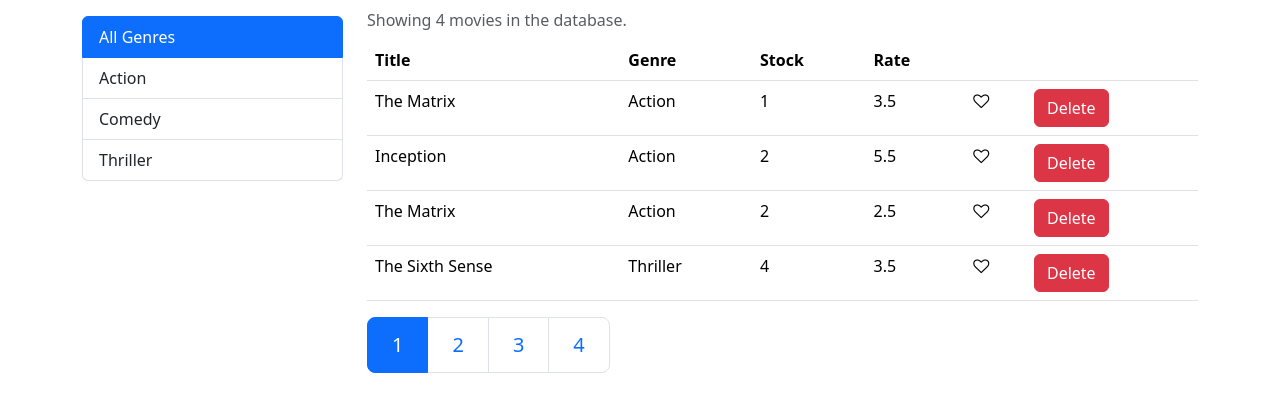
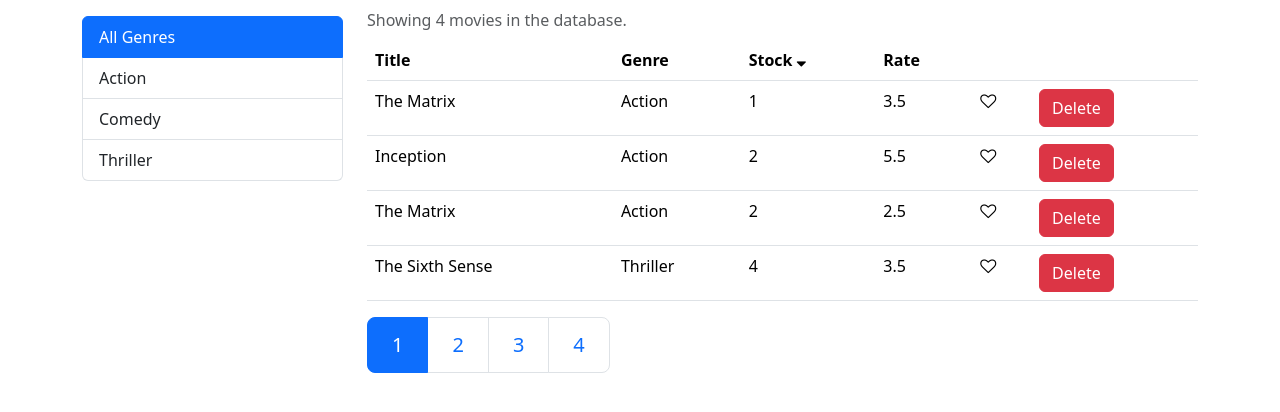
Before and after one commit to marstas/vidly, a React (Create React App) app: page / in a window 1280 px wide. Both pictures are taken after a click on the element "Stock". Shown: the top 412 px of the page. Built offline with nearby package versions, Linux system fonts and the light colour scheme.

Commit message:
Refactor SortCoplumn state; Implement sort icons

```diff
--- a/src/components/Movies.tsx
+++ b/src/components/Movies.tsx
@@ -6,6 +6,11 @@ import { getOnePage } from '../utils';
 import ListGroup from './common/ListGroup';
 import Pagination from './common/Pagination';
 import MoviesTable from './MoviesTable';
+
+export type SortColumn = {
+  columnName: string;
+  sortOrder: string;
+};
 
 export default function Movies() {
   const allMovies = getMovies();
@@ -16,7 +21,10 @@ export default function Movies() {
   const [filteredMovies, setFilteredMovies] = useState(allMovies);
   const [activeGenre, setActiveGenre] = useState(allGenres[0]);
   const [activePage, setActivePage] = useState(1);
-  const [sortAsc, setSortAsc] = useState(true);
+  const [sortColumn, setSortColumn] = useState<SortColumn>({
+    columnName: 'title',
+    sortOrder: 'asc'
+  });
 
   const handleDelete = (itemId: string) => {
     const indx = filteredMovies.findIndex((movie) => movie._id === itemId);
@@ -51,7 +59,12 @@ export default function Movies() {
   };
 
   const handleSort = (columnName: string) => {
-    setSortAsc(!sortAsc);
+    setSortColumn({
+      columnName,
+      sortOrder: sortColumn.sortOrder === 'asc' ? 'desc' : 'asc'
+    });
+
+    const isAscending = sortColumn.sortOrder === 'asc';
 
     const newFilteredMovies = filteredMovies.sort((a, b) => {
       const firstItem = (a[columnName as keyof Movie] ||
@@ -59,8 +72,8 @@ export default function Movies() {
       const secondItem = (b[columnName as keyof Movie] ||
         b.genre.name) as string;
 
-      if (firstItem < secondItem) return sortAsc ? -1 : 1;
-      else if (firstItem > secondItem) return sortAsc ? 1 : -1;
+      if (firstItem < secondItem) return isAscending ? -1 : 1;
+      else if (firstItem > secondItem) return isAscending ? 1 : -1;
       else return 0;
     });
 
@@ -82,6 +95,7 @@ export default function Movies() {
       <div className="col-12 col-md-6 col-lg-9">
         <MoviesTable
           activeMovies={activeMovies}
+          sortColumn={sortColumn}
           onDelete={handleDelete}
           onLike={handleLike}
           onSort={handleSort}
--- a/src/components/MoviesTable.tsx
+++ b/src/components/MoviesTable.tsx
@@ -2,9 +2,11 @@ import React from 'react';
 import { Movie } from '../models';
 import TableBody from './common/TableBody';
 import TableHeader from './common/TableHeader';
+import { SortColumn } from './Movies';
 
 type MoviesTableProps = {
   activeMovies: Movie[];
+  sortColumn: SortColumn;
   onLike: (itemId: string) => void;
   onDelete: (itemId: string) => void;
   onSort: (columnName: string) => void;
@@ -12,6 +14,7 @@ type MoviesTableProps = {
 
 export default function MoviesTable({
   activeMovies,
+  sortColumn,
   onLike,
   onDelete,
   onSort
@@ -26,7 +29,7 @@ export default function MoviesTable({
   return (
     <table className="table caption-top">
       <caption>Showing {activeMovies.length} movies in the database.</caption>
-      <TableHeader columns={columns} onSort={onSort} />
+      <TableHeader sortColumn={sortColumn} columns={columns} onSort={onSort} />
       <TableBody
         data={activeMovies}
         columns={columns}
--- a/src/components/common/TableHeader.tsx
+++ b/src/components/common/TableHeader.tsx
@@ -1,4 +1,5 @@
 import React from 'react';
+import { SortColumn } from '../Movies';
 
 export type Column = {
   path: string;
@@ -7,20 +8,32 @@ export type Column = {
 
 type TableHeaderProps = {
   columns: Column[];
+  sortColumn: SortColumn;
   onSort: (columnName: string) => void;
 };
 
-export default function TableHeader({ columns, onSort }: TableHeaderProps) {
+export default function TableHeader({
+  columns,
+  sortColumn,
+  onSort
+}: TableHeaderProps) {
+  const renderSortIcon = (column: Column) => {
+    if (column.path !== sortColumn.columnName) return null;
+    if (sortColumn.sortOrder === 'asc') return <i className="fa fa-sort-up" />;
+    return <i className="fa fa-sort-down" />;
+  };
+
   return (
     <thead>
       <tr>
         {columns.map((column) => (
           <th
+            className="clickable"
             key={column.label}
             onClick={() => onSort(column.path)}
             scope="col"
           >
-            {column.label}
+            {column.label} {renderSortIcon(column)}
           </th>
         ))}
         <th scope="col"></th>
--- a/src/index.css
+++ b/src/index.css
@@ -11,3 +11,7 @@ code {
   font-family: source-code-pro, Menlo, Monaco, Consolas, 'Courier New',
     monospace;
 }
+
+.clickable {
+  cursor: pointer;
+}
--- a/src/index.tsx
+++ b/src/index.tsx
@@ -2,6 +2,7 @@ import React from 'react';
 import ReactDOM from 'react-dom';
 import App from './App';
 import reportWebVitals from './reportWebVitals';
+import './index.css';
 import 'bootstrap/dist/css/bootstrap.css';
 import 'font-awesome/css/font-awesome.css';
 
```
